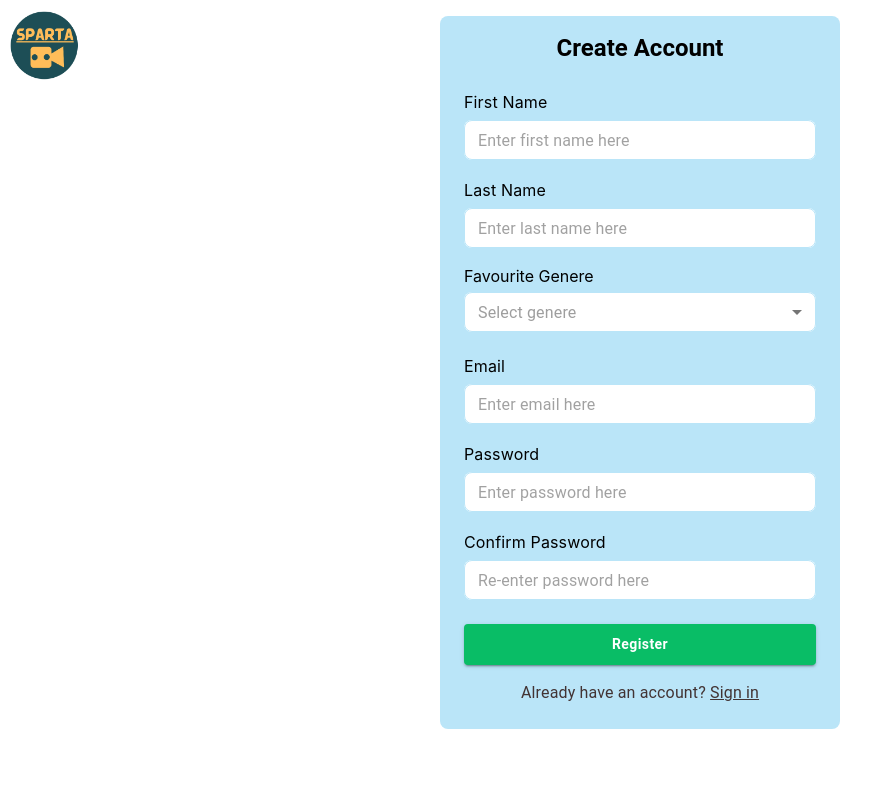
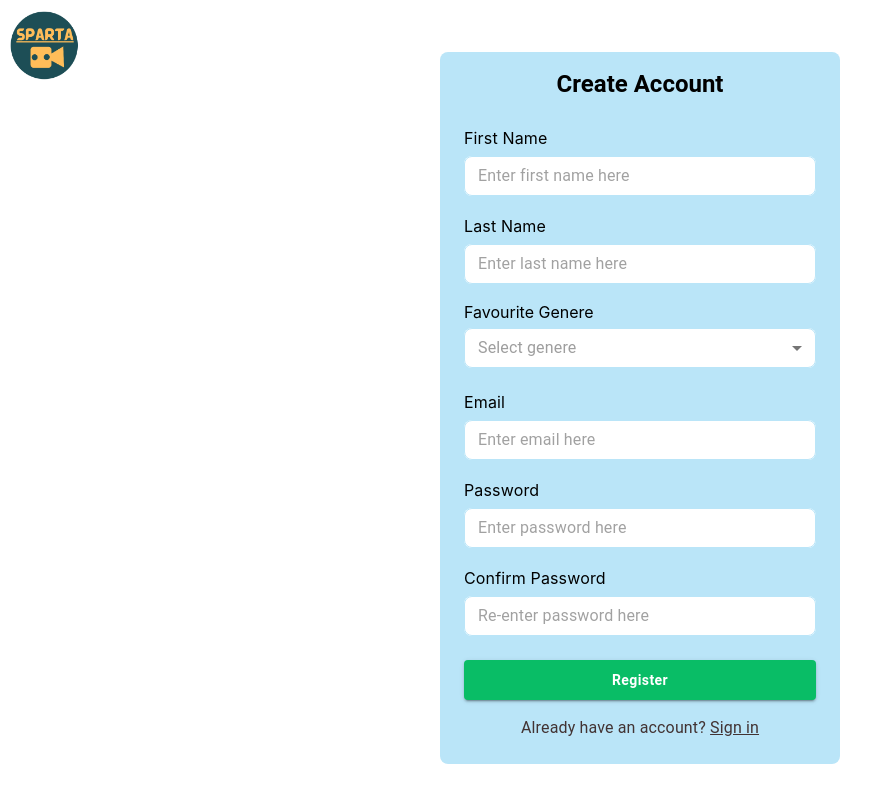
Before and after one commit to SivaNiroshan/sparta, a React (Vite) app in the folder front-end/: page /sign-up in a window 1280 px wide. Shown: the top 802 px of the page, without its empty margins (0-893 px from the left). Built offline with nearby package versions, Linux system fonts and the light colour scheme.

Commit message:
duplicates resolved

```diff
--- /dev/null
+++ b/front-end/src/user/components/FormContainer.jsx
@@ -0,0 +1,67 @@
+import React from 'react'
+import PropTypes from 'prop-types';
+import Logo from './Logo';
+import { Box, Typography } from '@mui/material';
+
+const FormContainer = ({formik,title,children}) => {
+  return (
+    <Box sx={{
+        position: 'relative',
+        minHeight: '100vh',
+        bgcolor: 'white',
+        padding: 1
+      }}>
+        <Logo />
+
+        <Box sx={{
+          display: 'flex',
+          justifyContent: 'center',
+          alignItems: 'center',
+          padding:1,
+          minHeight: '100vh'
+        }}>
+            <Box
+                sx={{
+                maxWidth: '400px',
+                width: '100%',
+                borderRadius: 2,
+                overflow: 'hidden',
+                }}
+            >
+                <Box
+                component="form"
+                onSubmit={formik.handleSubmit}
+                sx={{
+                    backgroundColor: "#BAE5F8",
+                    padding: 3,
+                    paddingTop: 2,
+                    display: 'flex',
+                    flexDirection: 'column',
+                    gap: 1
+
+                }}
+                >
+                    <Typography
+                        variant="h5"
+                        component="h1"
+                        sx={{
+                        textAlign: 'center',
+                        fontWeight: 'bold',
+                        marginBottom: 2,
+                        }}
+                    >
+                        {title}
+                    </Typography>
+                    {children}
+                </Box>
+            </Box>
+        </Box>
+    </Box>
+  )
+}
+FormContainer.propTypes = {
+    formik: PropTypes.object.isRequired,
+    title: PropTypes.string.isRequired,
+    children: PropTypes.node.isRequired,
+  };
+export default FormContainer
--- a/front-end/src/user/components/SignIn.jsx
+++ b/front-end/src/user/components/SignIn.jsx
@@ -6,8 +6,8 @@ import { useNavigate } from 'react-router-dom';
 import ForgotPassword from './ForgotPassword';
 import CreatePassword from './CreatePassword';
 import PropTypes from 'prop-types';
-import Logo from './Logo';
 import FormTextField from './FormTextField';
+import FormContainer from './FormContainer';
 
 const SignIn = ({setStatus}) => {
   const navigate = useNavigate();
@@ -43,53 +43,11 @@ const SignIn = ({setStatus}) => {
   });
 
   return (
-    <Box sx={{
-      position: 'relative',
-      minHeight: '100vh',
-      bgcolor: 'white',
-      padding: 1
-    }}>
-      <Logo />
-
-      <Box sx={{
-        display: 'flex',
-        justifyContent: 'center',
-        alignItems: 'center',
-        padding:1,
-        minHeight: '100vh'
-      }}>
-        <Box
-          sx={{
-            maxWidth: '400px',
-            width: '100%',
-            borderRadius: 2,
-            overflow: 'hidden',
-          }}
+    <Box>
+      <FormContainer
+        title='Log In'
+        formik={formik}
       >
-          <Box
-            component="form"
-            onSubmit={formik.handleSubmit}
-            sx={{
-              backgroundColor: "#BAE5F8",
-              padding: 3,
-              paddingTop: 2,
-              display: 'flex',
-              flexDirection: 'column',
-              gap: 1
-
-            }}
-          >
-            <Typography
-              variant="h5"
-              component="h1"
-              sx={{
-                textAlign: 'center',
-                fontWeight: 'bold',
-                marginBottom: 2,
-              }}
-            >
-              Log In
-            </Typography>
         <FormTextField
           id="email"
           label="Email"
@@ -173,10 +131,10 @@ const SignIn = ({setStatus}) => {
             Sign up
           </Typography>
         </Typography>
-          </Box>
-        </Box>
+      </FormContainer>
+
       {openForgotPassword && (
-        <Dialog open={open} onClose={()=>{setOpenForgotPassword(false)}}>
+        <Dialog open={openForgotPassword} onClose={()=>{setOpenForgotPassword(false)}}>
           <DialogTitle sx={{textAlign:'center'}}>Forgot Password</DialogTitle>
           <DialogContent sx={{justifyContent:"center", alignItems:"center"}}>
             <ForgotPassword
@@ -186,13 +144,12 @@ const SignIn = ({setStatus}) => {
           </DialogContent>
         </Dialog> )}
         {openCreatePassword && (
-        <Dialog open={open} onClose={()=>{setOpenCreatePassword(false)}}>
+        <Dialog open={openCreatePassword} onClose={()=>{setOpenCreatePassword(false)}}>
           <DialogTitle sx={{textAlign:'center'}}>Create New Password</DialogTitle>
           <DialogContent sx={{justifyContent:"center", alignItems:"center"}}>
             <CreatePassword setOpenCreatePassword = {setOpenCreatePassword}/>
           </DialogContent>
         </Dialog> )}
-      </Box>
     </Box>
   );
 };
--- a/front-end/src/user/components/SignUp.jsx
+++ b/front-end/src/user/components/SignUp.jsx
@@ -1,20 +1,16 @@
 import React from 'react';
 import {
-  Box,
-  Button,
+  Box, Button,
   FormControl,
-  MenuItem,
-  Select,
-  Typography,
-  Checkbox,
-  ListItemText,
-  FormHelperText } from '@mui/material';
+  MenuItem, Select,
+  Typography, Checkbox,
+  ListItemText, FormHelperText } from '@mui/material';
 import { useFormik } from 'formik';
 import * as Yup from 'yup';
 import { useNavigate } from 'react-router-dom';
 import PropTypes from 'prop-types';
-import Logo from './Logo';
 import FormTextField from './FormTextField';
+import FormContainer from './FormContainer';
 
 const SignUp = ({setStatus}) => {
   const navigate = useNavigate();
@@ -61,54 +57,11 @@ const SignUp = ({setStatus}) => {
   });
 
   return (
-    <Box sx={{
-      position: 'relative',
-      minHeight: '100vh',
-      bgcolor: 'white',
-      padding: 1
-    }}>
-      <Logo />
-
-      <Box sx={{
-        display: 'flex',
-        justifyContent: 'center',
-        alignItems: 'center',
-        padding:1,
-        minHeight: '80vh'
-      }}>
-        <Box
-          sx={{
-            maxWidth: '400px',
-            width: '100%',
-            borderRadius: 2,
-            overflow: 'hidden',
-          }}
+    <Box>
+      <FormContainer
+        title="Create Account"
+        formik={formik}
        >
-          <Box
-            component="form"
-            onSubmit={formik.handleSubmit}
-            sx={{
-              backgroundColor: "#BAE5F8",
-              padding: 3,
-              paddingTop: 2,
-              display: 'flex',
-              flexDirection: 'column',
-              gap: 1
-
-            }}
-          >
-            <Typography
-              variant="h5"
-              component="h1"
-              sx={{
-                textAlign: 'center',
-                fontWeight: 'bold',
-                marginBottom: 2,
-              }}
-            >
-              Create Account
-            </Typography>
-
         <FormTextField
           id='firstName'
           label='First Name'
@@ -253,9 +206,7 @@ const SignUp = ({setStatus}) => {
             </Typography>
           </Typography>
         </Box>
-          </Box>
-        </Box>
-      </Box>
+      </FormContainer>
     </Box>
   );
 };
```
Lines whose indentation alone changed are shown as unchanged.
